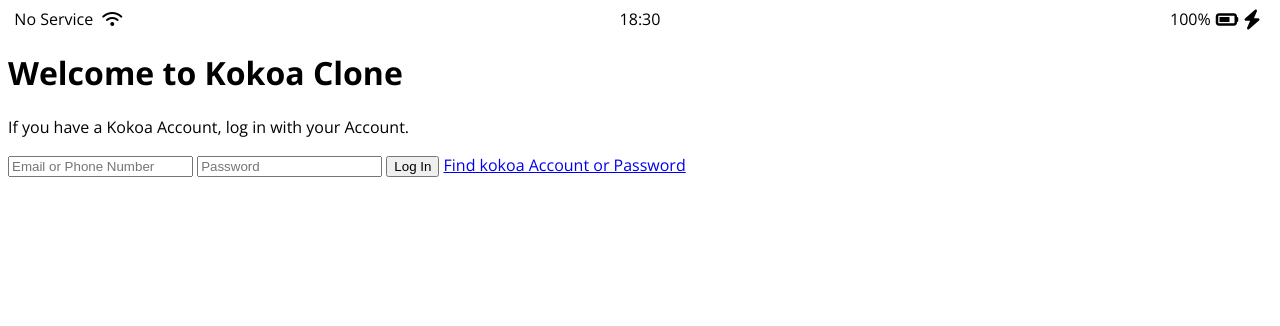
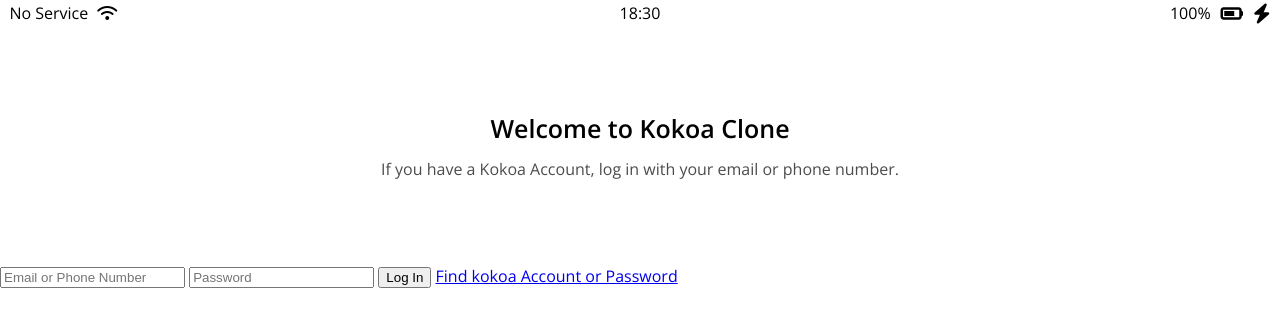
Before and after one commit to sigirace/kakao_talk_clone, a plain HTML site: page index.html in a window 1280 px wide. Drawn offline with nearby package versions, Linux system fonts and the light colour scheme.

Commit message:
feat: header css

```diff
--- /dev/null
+++ b/css/reset.css
@@ -0,0 +1,48 @@
+/* http://meyerweb.com/eric/tools/css/reset/
+   v2.0 | 20110126
+   License: none (public domain)
+*/
+
+html, body, div, span, applet, object, iframe,
+h1, h2, h3, h4, h5, h6, p, blockquote, pre,
+a, abbr, acronym, address, big, cite, code,
+del, dfn, em, img, ins, kbd, q, s, samp,
+small, strike, strong, sub, sup, tt, var,
+b, u, i, center,
+dl, dt, dd, ol, ul, li,
+fieldset, form, label, legend,
+table, caption, tbody, tfoot, thead, tr, th, td,
+article, aside, canvas, details, embed,
+figure, figcaption, footer, header, hgroup,
+menu, nav, output, ruby, section, summary,
+time, mark, audio, video {
+	margin: 0;
+	padding: 0;
+	border: 0;
+	font-size: 100%;
+	font: inherit;
+	vertical-align: baseline;
+}
+/* HTML5 display-role reset for older browsers */
+article, aside, details, figcaption, figure,
+footer, header, hgroup, menu, nav, section {
+	display: block;
+}
+body {
+	line-height: 1;
+}
+ol, ul {
+	list-style: none;
+}
+blockquote, q {
+	quotes: none;
+}
+blockquote:before, blockquote:after,
+q:before, q:after {
+	content: '';
+	content: none;
+}
+table {
+	border-collapse: collapse;
+	border-spacing: 0;
+}
--- /dev/null
+++ b/css/status-bar.css
@@ -0,0 +1,33 @@
+.status-bar {
+    display: flex;
+    justify-content: center;
+    padding: 5px 3px;
+}
+
+.status-bar__column {
+    width: 33%;
+}
+
+.status-bar__column:first-child span {
+    align-items: start;
+    margin-right: 5px;
+}
+
+.status-bar__column:nth-child(2){
+    display: flex;
+    justify-content: center;
+}
+
+.status-bar__column:last-child {
+    display: flex;
+    justify-content: flex-end;
+    align-items: center;
+}
+
+.status-bar__column:last-child span {
+    margin-right: 10px;
+}
+
+.status-bar__column .fa-battery-three-quarters{
+    margin-right: 10px;
+}
--- a/css/styles.css
+++ b/css/styles.css
@@ -1,37 +1,26 @@
+@import "reset.css";
 @import url('https://fonts.googleapis.com/css2?family=Open+Sans:ital,wght@0,300..800;1,300..800&display=swap');
+@import "status-bar.css";
+
 body{
     font-family:  "Open Sans", sans-serif;
 }
 
-.status-bar {
+.welcome-header{
+    margin: 90px 0px;
     display: flex;
-    justify-content: center;
+    flex-direction: column;
+    align-items: center;
+    text-align: center;
 }
 
-.status-bar__column {
-    width: 33%;
+.welcome-header__title{
+    margin-bottom: 20px;
+    font-size: 25px;
+    font-weight: 600;
 }
 
-.status-bar__column:first-child span {
-    align-items: start;
-    margin-right: 5px;
+.welcome-header__text{
+    width: 50%;
+    opacity: 0.7;
 }
-
-.status-bar__column:nth-child(2){
-    display: flex;
-    justify-content: center;
-}
-
-.status-bar__column:last-child {
-    display: flex;
-    justify-content: flex-end;
-    align-items: center;
-}
-
-.status-bar__column:last-child span {
-    margin-right: 5px;
-}
-
-.status-bar__column:last-child i{
-    margin-right: 5px;
-}
--- a/index.html
+++ b/index.html
@@ -24,7 +24,7 @@
     <header class="welcome-header">
         <h1 class="welcome-header__title">Welcome to Kokoa Clone</h1>
         <p class="welcome-header__text">
-            If you have a Kokoa Account, log in with your Account.
+            If you have a Kokoa Account, log in with your email or phone number.
         </p>
     </header>
     <form class="login-form">
```
